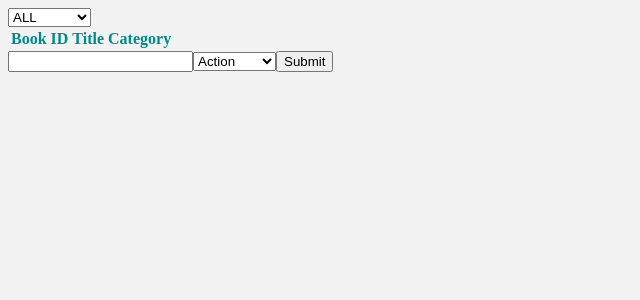
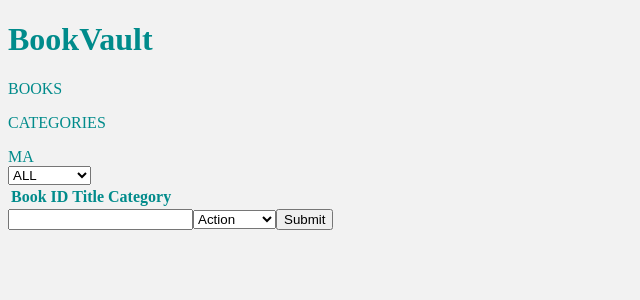
Before and after one commit to Moreneecoder/bookstore, a React (Create React App) app: page / in a window 1280 px wide. Shown: the top 300 px of the page, without its empty margins (0-640 px from the left). Built offline with nearby package versions, Linux system fonts and the light colour scheme.

Commit message:
Structure skeleton for navbar

```diff
--- a/src/components/App.js
+++ b/src/components/App.js
@@ -1,9 +1,11 @@
 // import '../stylesheets/App.css';
+import NavBar from './NavBar';
 import BooksListContainer from '../containers/BooksList';
 import BooksFormContainer from '../containers/BooksForm';
 
 const App = () => (
   <div className="App">
+    <NavBar />
     <BooksListContainer />
     <BooksFormContainer />
   </div>
--- /dev/null
+++ b/src/components/NavBar.js
@@ -0,0 +1,14 @@
+const NavBar = () => (
+  <div className="Navbar">
+    <div>
+      <h1>BookVault</h1>
+
+      <p>BOOKS</p>
+      <p>CATEGORIES</p>
+    </div>
+
+    <div className="user-avatar">MA</div>
+  </div>
+);
+
+export default NavBar;
```
